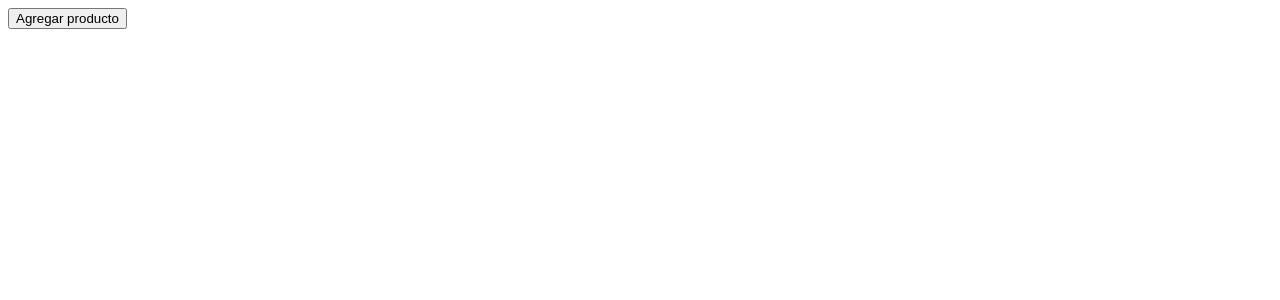
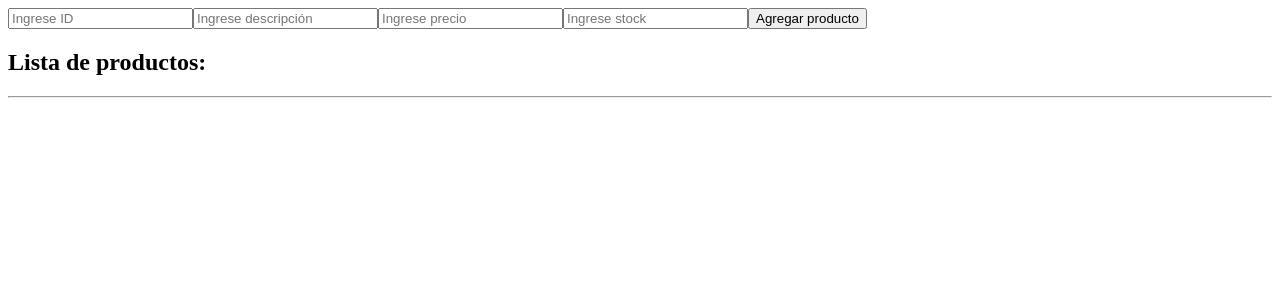
Before and after one commit to alanfrancoa/curso-react, a React (Vite) app in the folder projects/07-desafio-clase/: page / in a window 1280 px wide. Shown: the top 300 px of the page. Built offline with nearby package versions, Linux system fonts and the light colour scheme.

Commit message:
Se finaliza primer inciso del desafio. Se agregaron verificaciones de campos e ID.

```diff
--- a/projects/07-desafio-clase/src/App.jsx
+++ b/projects/07-desafio-clase/src/App.jsx
@@ -1,27 +1,79 @@
 import React from 'react';
 import { useDispatch, useSelector } from 'react-redux';
 import { addProducts } from './redux/arraySlice';
+import { useState } from 'react';
 
 const App = () => {
   const dispatch = useDispatch();
   const productos = useSelector(state => state.array.products);
+  const [ID, setID] = useState('')
+  const [description, setDescription] = useState('')
+  const [price, setPrice] = useState('')
+  const [stock, setStock] = useState('')
+  const [error, setError] = useState('')
 
-  const agregarProductoHandler = () => {
-    const producto = {
-      ID: 1,
-      description: "toallitas",
-      price: 200,
-      stock: 20,
+  const handleIDChange = (event) => {
+    setID(event.target.value);
+  };
+
+  const handleDescriptionChange = (event) => {
+    setDescription(event.target.value);
+  };
+
+  const handlePriceChange = (event) => {
+    setPrice(event.target.value);
+  };
+
+  const handleStockChange = (event) => {
+    setStock(event.target.value);
+  };
+
+  const agregarProductoHandler = (event) => {
+    event.preventDefault();
+
+    // Valida que todos los campos estén completos
+    if (!ID || !description || !price || !stock) {
+      setError('Por favor complete todos los campos.');
+      return;
     }
 
+    // Verifica si el ID ya existe en la lista de productos
+    const idExists = productos.some(producto => producto.ID === parseInt(ID));
+    if (idExists) {
+      setError('El ID ingresado ya existe en la lista de productos.');
+      return;
+    }
+
+    // Agrega el producto si pasa todas las validaciones
+    const producto = {
+      ID: parseInt(ID),
+      description,
+      price: parseFloat(price),
+      stock: parseInt(stock),
+    };
+
     dispatch(addProducts(producto));
+
+    // Reinicia los estados después de agregar el producto
+    setID('');
+    setDescription('');
+    setPrice('');
+    setStock('');
+    setError('');
   };
-
-  console.log(productos);
 
   return (
     <div>
-      <button onClick={agregarProductoHandler}>Agregar producto</button>
+      <form onSubmit={agregarProductoHandler}>
+        <input type="number" placeholder='Ingrese ID' id="ID" name="ID" value={ID} onChange={handleIDChange} />
+        <input type="text" placeholder='Ingrese descripción' value={description} onChange={handleDescriptionChange}/>
+        <input type="number" placeholder='Ingrese precio' value={price} onChange={handlePriceChange}/>
+        <input type="number" placeholder='Ingrese stock' value={stock} onChange={handleStockChange}/>
+        <button type='submit'>Agregar producto</button>
+      </form>
+      {error && <p style={{ color: 'red' }}>{error}</p>}
+      <h2>Lista de productos: </h2>
+      <hr />
       <ul>
         {productos && productos.map((producto, index) => (
           <li key={index}>Producto: {producto.description}</li>
```
